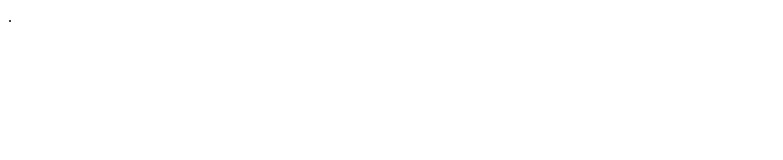
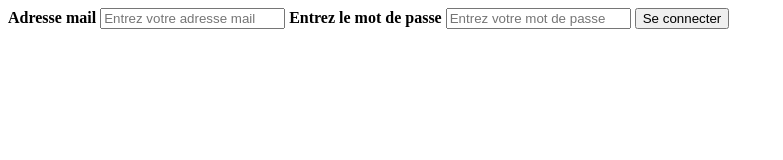
Before and after one commit to Nenette017/TravailPratique, a plain HTML site: page login.html in a window 1280 px wide. Shown: the whole page, without its empty margins (0-783 px from the left). Drawn offline with Linux system fonts and the light colour scheme.

Commit message:
Ajout de input adress mail et password et bouton se connecter

```diff
--- a/login.html
+++ b/login.html
@@ -6,8 +6,14 @@
     <title>Travail Pratique</title>
 </head>
 <body>
-    <div class="contain">
-        .
+    <div class="containLogin">
+        <form action="Get" id="formulaireInscription">
+            <label><b>Adresse mail</b></label>
+            <input type="text" placeholder="Entrez votre adresse mail">
+            <label><b>Entrez le mot de passe</b></label>
+            <input type="password" placeholder="Entrez votre mot de passe">
+            <input type="submit" value="Se connecter">
+        </form>
     </div>
 </body>
 </html>
```
